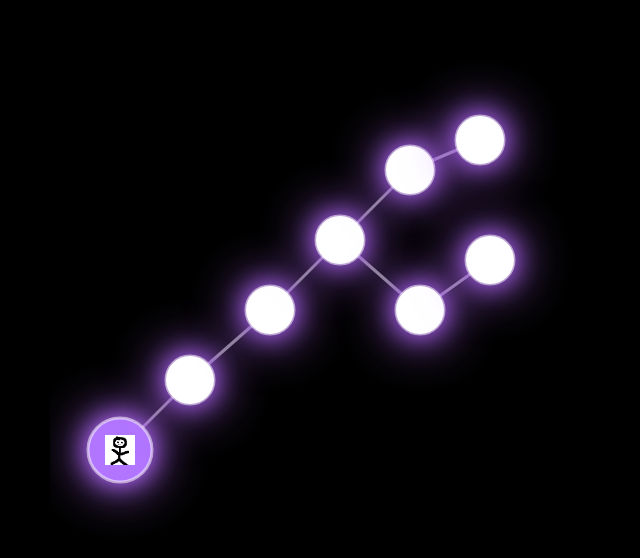
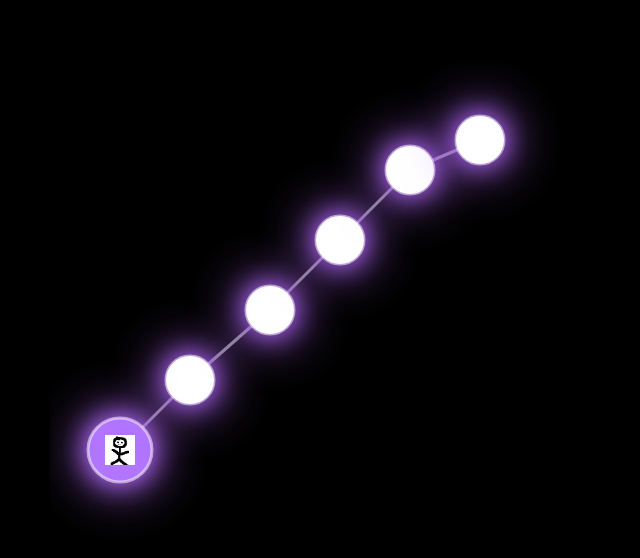
Before and after one commit to pratik-sai-y/SIH-repo, a plain HTML site: page index.html in a window 1280 px wide. Shown: the whole page, without its empty margins (0-640 px from the left). Drawn offline with Linux system fonts and the light colour scheme.

Commit message:
commiting

```diff
--- a/index.html
+++ b/index.html
@@ -2,7 +2,7 @@
 <html lang="en">
 <head>
   <meta charset="UTF-8" />
-  <title>NULLBYTE SCHOOL OF GHATIYA EDUCATION</title>
+  <title>Gamified platform for rural education</title>
   <link href="https://fonts.googleapis.com/css?family=Orbitron:wght@700&display=swap" rel="stylesheet" />
   <style>
     body {
@@ -100,18 +100,14 @@
     <line x1="140" y1="320" x2="220" y2="250" />
     <line x1="220" y1="250" x2="290" y2="180" />
     <line x1="290" y1="180" x2="360" y2="110" />
-    <line x1="290" y1="180" x2="370" y2="250" />
-    <line x1="370" y1="250" x2="440" y2="200" />
     <line x1="360" y1="110" x2="430" y2="80" />
     <!-- Nodes: only some have popup -->
     <circle cx="70" cy="390" r="24" onclick="jumpToCircle(event)" data-popup="false" />
     <circle cx="140" cy="320" r="24" onclick="jumpToCircle(event)" data-popup="true" />
     <circle cx="220" cy="250" r="24" onclick="jumpToCircle(event)" data-popup="false" />
     <circle cx="290" cy="180" r="24" onclick="jumpToCircle(event)" data-popup="true" />
-    <circle cx="370" cy="250" r="24" onclick="jumpToCircle(event)" data-popup="false" />
     <circle cx="360" cy="110" r="24" onclick="jumpToCircle(event)" data-popup="true" />
     <circle cx="430" cy="80" r="24" onclick="jumpToCircle(event)" data-popup="false" />
-    <circle cx="440" cy="200" r="24" onclick="jumpToCircle(event)" data-popup="true" />
   </svg>
 
   <script>
```
Also changed, not shown: worksheet140.html (+1 -1 lines).
